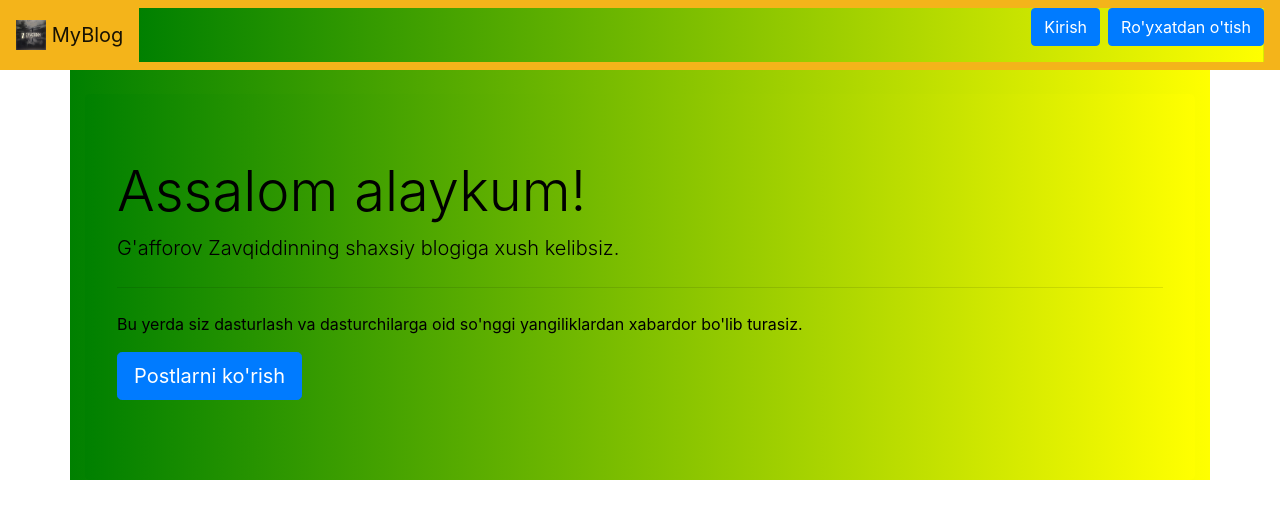
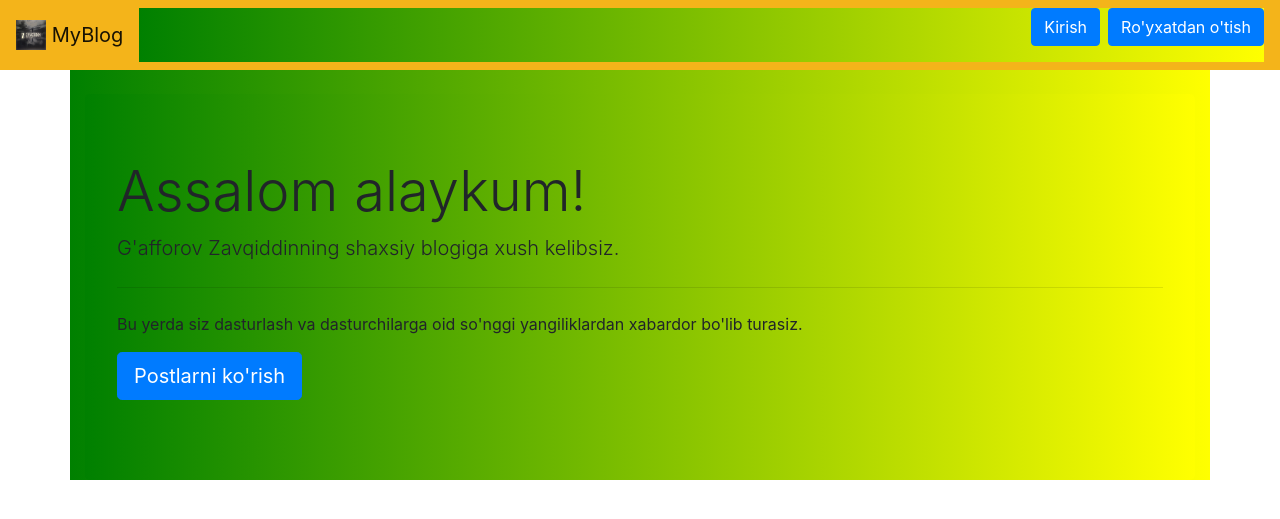
Before and after one commit to khan-0213/config, a Django app: page / in a window 1280 px wide. Shown: the top 519 px of the page. Run offline with Django 5.2, Linux system fonts and the light colour scheme; parts of the project's set-up code (start-up, migrations or seed data) failed here and were passed over; some libraries are stand-ins or nearby versions.

Commit message:
initial commit

```diff
--- a/templates/home.html
+++ b/templates/home.html
@@ -7,11 +7,6 @@
 <style>
     div {
     background: linear-gradient(to right, green, yellow);
-    color: black;
-    background-color: green;
-    background-size: cover;
-    background-repeat: no-repeat;
-    background-position: center;
     }
 </style>
 <br/>
```
Also changed, not shown: config/settings.py (+4 -4 lines).
